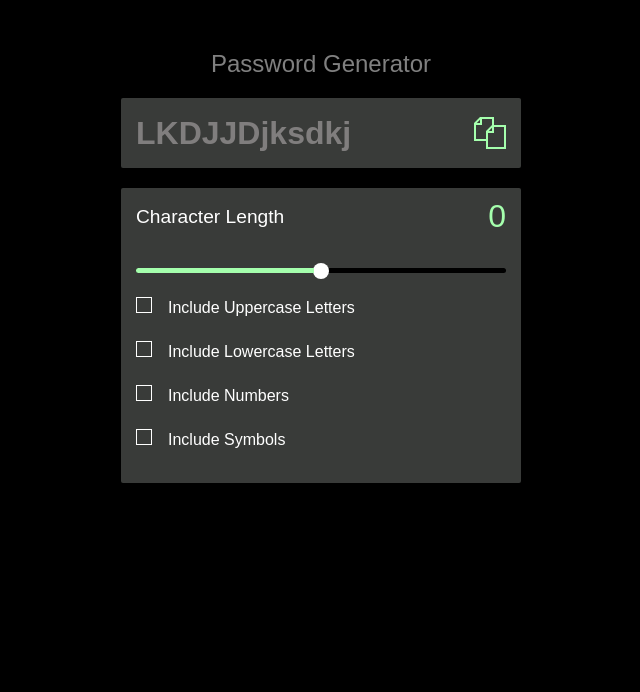
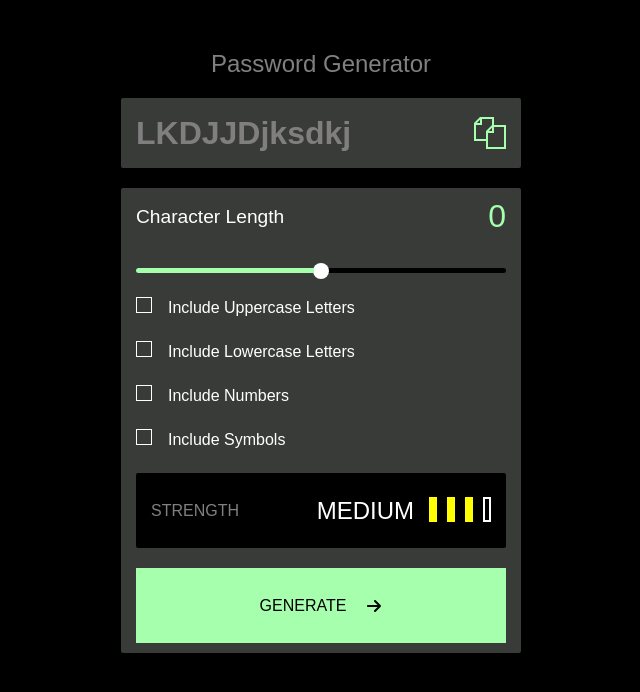
Before and after one commit to Volkus80/PassCreator, a React (Create React App) app: page / in a window 1280 px wide. Shown: the top 692 px of the page, without its empty margins (319-959 px from the left). Built offline with nearby package versions, Linux system fonts and the light colour scheme.

Commit message:
design finished

```diff
--- a/src/App.jsx
+++ b/src/App.jsx
@@ -1,10 +1,13 @@
 import { Container } from "./UI/Container";
-import { Part } from "./UI/Part";
+import Part from "./UI/Part";
 import Header from "./UI/Header";
 import PassBlock from "./components/PassBlock";
 import CharValue from "./components/CharValue";
 import Checkbox from "./components/Checkbox";
 import Range from "./components/Range";
+import Text from "./UI/Text";
+import ProgressBar from "./components/ProgressBar";
+import GenButton from "./components/GenButton";
 
 export default function App() {
     return (
@@ -20,6 +23,19 @@ export default function App() {
                 <Checkbox text='Include Lowercase Letters' />
                 <Checkbox text='Include Numbers' />
                 <Checkbox text='Include Symbols' />
+                <Part
+                    bg_color='black'
+                    direction='row'
+                    height='75px'
+                    justify='space-between'
+                >
+                    <Text
+                        color='grey'
+                    >STRENGTH
+                    </Text>
+                    <ProgressBar />
+                </Part>
+                <GenButton />
             </Part>
         </Container>
     )
--- a/src/UI/Part.jsx
+++ b/src/UI/Part.jsx
@@ -1,13 +1,35 @@
 import styled from 'styled-components';
 
-export const Part = styled.div`
+export const StyledPart = styled.div`
     border-radius: 2px;
-    background-color: #393b39;
+    background-color: ${props => props.bg_color || '#393b39'};
     display: flex;
-    flex-direction: column;
+    flex-direction: ${props => props.direction || 'column'};
     align-items: center;
     padding:10px 15px;
     min-height: 20px;
     width: 100%;
     margin-bottom: 20px;
+    height: ${props => props.height || 'auto'};
+    justify-content: ${props => props.justify || 'flex-start'}
 `;
+
+export default function Part(props) {
+    const { bg_color,
+        direction,
+        height,
+        justify,
+        children } = props;
+    return (
+        <>
+            <StyledPart
+                bg_color={bg_color}
+                direction={direction}
+                height={height}
+                justify={justify}
+            >
+                {children}
+            </StyledPart>
+        </>
+    )
+}
--- /dev/null
+++ b/src/UI/ProgressItem.jsx
@@ -0,0 +1,20 @@
+import styled from 'styled-components';
+
+const Item = styled.div`
+    width: 8px;
+    height: 100%;
+    border-width: 2px;
+    border-style: solid;
+    border-color: ${props => props.active ? 'yellow' : 'white'};
+    background-color: ${props => props.active ? 'yellow' : 'transparent'};
+`;
+
+export default function ProgressItem(props) {
+    const { active } = props;
+
+    return (
+        <>
+            <Item active={active} />
+        </>
+    )
+}
--- a/src/UI/Text.jsx
+++ b/src/UI/Text.jsx
@@ -5,10 +5,11 @@ const StyledText = styled.p`
     font-size: ${props => props.fz || '1rem'};
     font-weight: ${props => props.fw || '300'};
     margin-bottom: ${props => props.mb || '0'};
+    justify-self: ${props => props.justify || 'flex-start'};
 `;
 
 export default function Text(props) {
-    const { color, fz, fw, mb, children } = props;
+    const { color, fz, fw, mb, justify, children } = props;
     return (
         <>
             <StyledText
@@ -16,6 +17,7 @@ export default function Text(props) {
                 fz={fz}
                 fw={fw}
                 mb={mb}
+                justify={justify}
             >
                 {children}
             </StyledText>
--- /dev/null
+++ b/src/components/GenButton.jsx
@@ -0,0 +1,45 @@
+import styled from "styled-components";
+import { useState } from "react";
+
+import activeArrow from '../icons/arrow-right-active.svg'
+import arrow from '../icons/arrow-right.svg'
+
+import Text from "../UI/Text";
+
+const Button = styled.div`
+    display: flex;
+    border: solid 2px #A5FFAD;
+    background-color: #A5FFAD;
+    width:100%;
+    height: 75px;
+    align-items: center;
+    justify-content: center;
+    cursor: pointer;
+    &:hover {
+        background-color: transparent;
+    }
+`;
+
+const Arrow = styled.div`
+    width: 1rem;
+    height: 1rem;
+    background-image: url(${props => props.active ? activeArrow : arrow});
+    background-position: center;
+    background-size: contain;
+    margin-left: 20px;
+`;
+
+export default function GenButton() {
+    const [active, setActive] = useState(false);
+    return (
+        <Button
+            onMouseOver={() => setActive(true)}
+            onMouseOut={() => setActive(false)}
+        >
+            <Text
+                color={active ? '#A5FFAD' : '#000'}
+            >GENERATE</Text>
+            <Arrow active={active} />
+        </Button>
+    )
+}
--- /dev/null
+++ b/src/components/ProgressBar.jsx
@@ -0,0 +1,43 @@
+import styled from "styled-components";
+
+import ProgressItem from "../UI/ProgressItem";
+import Text from "../UI/Text";
+
+const Container = styled.div`
+    display: flex;
+`;
+
+const ProgressContainer = styled.div`
+    display: grid;
+    grid-template-columns: 1fr 1fr 1fr 1fr;
+    gap: 10px;
+    max-width: 25%;
+    height: 25px;
+    margin-left: 15px;
+`;
+
+export default function ProgressBar() {
+    const value = 4;
+    let quantity = 3;
+    const items = [];
+    for (let i = 0; i < value; i++) {
+        let active = false;
+        if (quantity > 0) active = true;
+        quantity--;
+        items.push(<ProgressItem active={active} key={i} />)
+    }
+
+    return (
+        <Container>
+            <Text
+                fz='1.5rem'
+                color='white'
+                fw='500'
+            >MEDIUM</Text>
+            <ProgressContainer>
+                {items}
+            </ProgressContainer>
+        </Container>
+
+    )
+}
```
Also changed, not shown: src/icons/arrow-right-active.svg (added), src/icons/arrow-right.svg (added).
